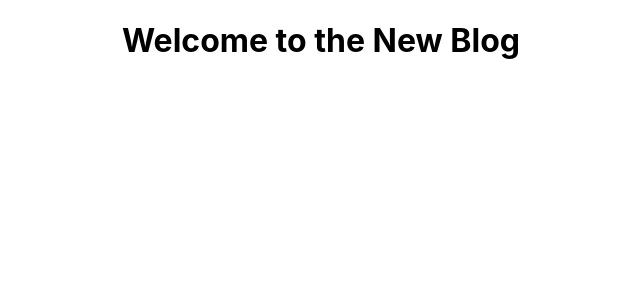
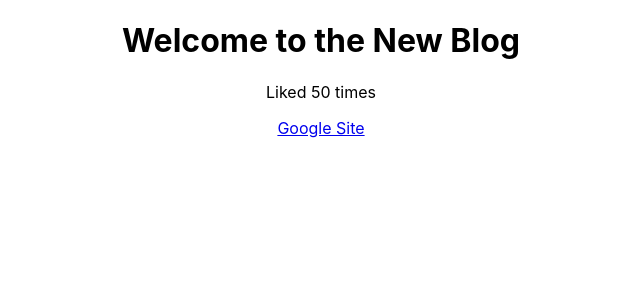
Before and after one commit to BrivaHamisi/Autouser-Blog, a React (Create React App) app: page / in a window 1280 px wide. Shown: the top 300 px of the page, without its empty margins (319-959 px from the left). Built offline with nearby package versions, Linux system fonts and the light colour scheme.

Commit message:
Latest Update

```diff
--- a/src/App.js
+++ b/src/App.js
@@ -3,11 +3,16 @@ import './App.css';
 function App() {
 
   const title = 'Welcome to the New Blog'
+  const Likes = 50
+  const link = 'https://www.google.com/'
 
   return (
     <div className="App">
       <div className="content">
         <h1>{title}</h1>
+        <p>Liked {Likes} times</p>
+
+        <a href={link}>Google Site</a>
       </div>
     </div>
   );
```
Also changed, not shown: src/Navbar.js (added, +13 -0 lines).
